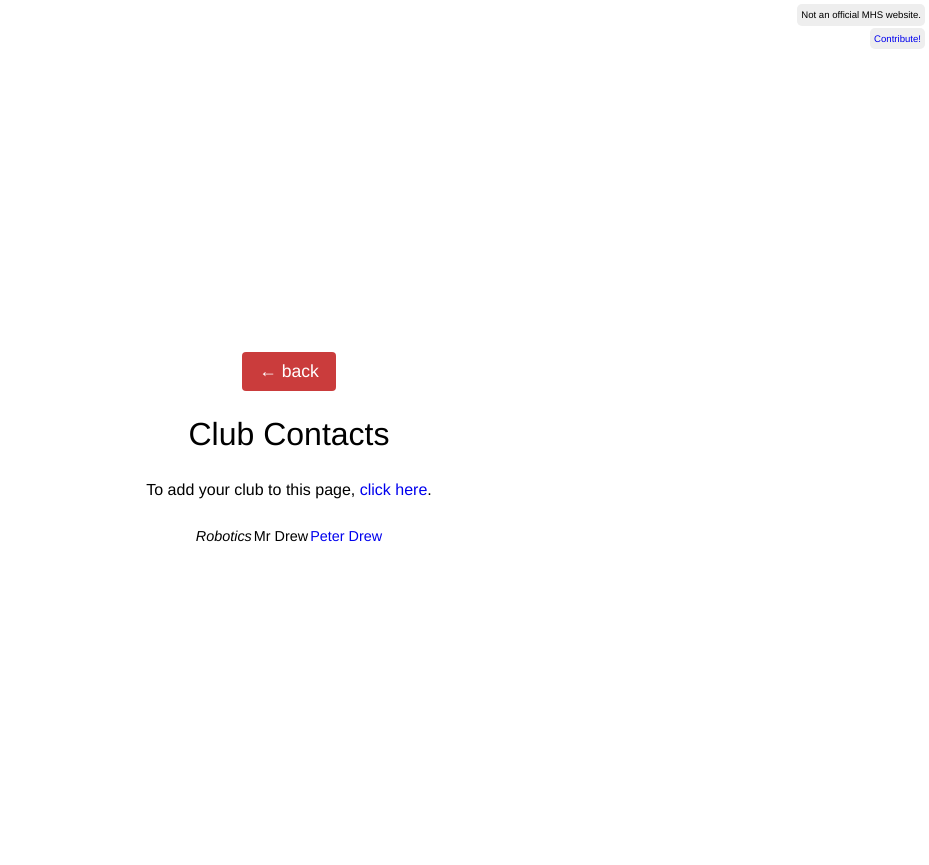
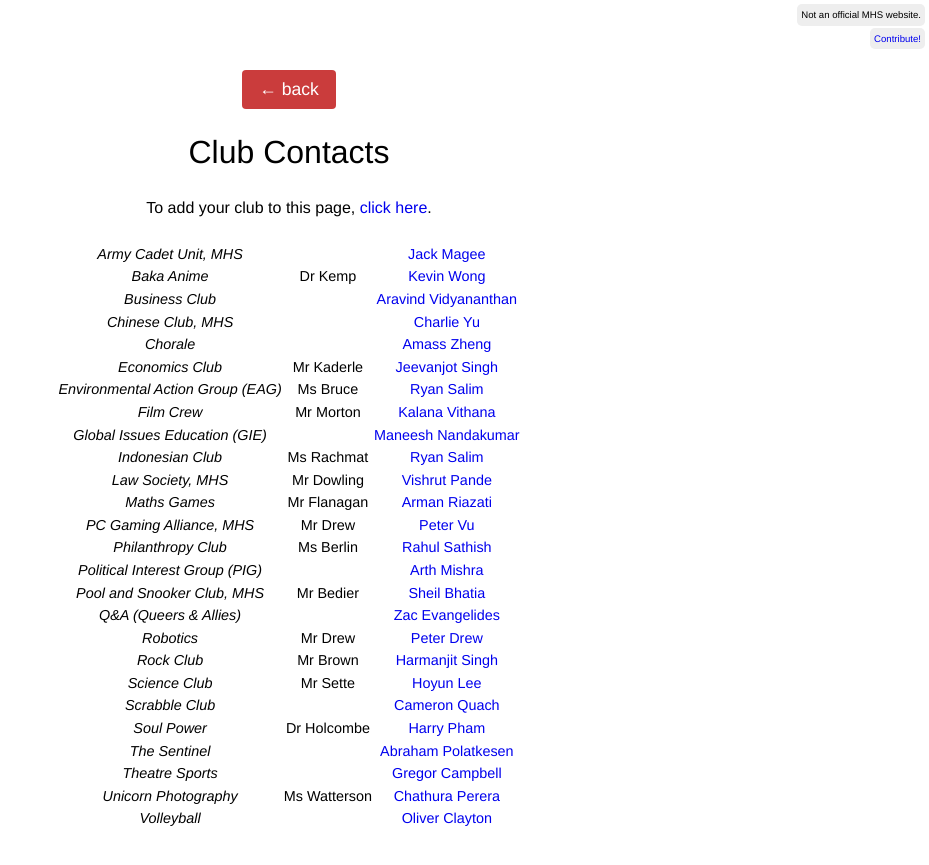
Before and after one commit to mhslinks/mhslinks.github.io, a Jekyll site: the page built from clubs/index.html, in a window 1280 px wide. Shown: the top 865 px of the page, without its empty margins (351-1280 px from the left). Built offline with Jekyll 4.4.1, drawn with Linux system fonts in a browser that asks for light colours.

Commit message:
add clubs

```diff
--- a/_data/clubs.yml
+++ b/_data/clubs.yml
@@ -2,3 +2,128 @@
   teacher: Mr Drew
   studentname: Peter Drew
   studentemail: peter.drew@outlook.com.au
+
+- name: Business Club
+  teacher:
+  studentname: Aravind Vidyananthan
+  studentemail: aravind.800000@gmail.com
+
+- name: Scrabble Club
+  teacher:
+  studentname: Cameron Quach
+  studentemail: cameron.quach@macrob.vic.edu.au
+
+- name: Theatre Sports
+  teacher:
+  studentname: Gregor Campbell
+  studentemail: gregor_j_campbell@hotmail.com
+
+- name: Baka Anime
+  teacher: Dr Kemp
+  studentname: Kevin Wong
+  studentemail: Kevappyxd@hotmail.com
+
+- name: Soul Power
+  teacher: Dr Holcombe
+  studentname: Harry Pham
+  studentemail: harryhpham.99@gmail.com
+
+- name: Film Crew
+  teacher: Mr Morton
+  studentname: Kalana Vithana
+  studentemail: kalanavithana1@gmail.com
+
+- name: Economics Club
+  teacher: Mr Kaderle
+  studentname: Jeevanjot Singh
+  studentemail: jeevanjotsingh@hotmail.com
+
+- name: Global Issues Education (GIE)
+  teacher:
+  studentname: Maneesh Nandakumar
+  studentemail: hema_maneesh@hotmail.com
+
+- name: Law Society, MHS
+  teacher: Mr Dowling
+  studentname: Vishrut Pande
+  studentemail: vishrut@bigpond.com
+
+- name: Army Cadet Unit, MHS
+  teacher:
+  studentname: Jack Magee
+  studentemail: jackmagee1999@gmail.com
+
+- name: Chinese Club, MHS
+  teacher:
+  studentname: Charlie Yu
+  studentemail: mhschineseclub2016@gmail.com
+
+- name: Maths Games
+  teacher: Mr Flanagan
+  studentname: Arman Riazati
+  studentemail: Armanriazati.ar@gmail.com
+
+- name: Philanthropy Club
+  teacher: Ms Berlin
+  studentname: Rahul Sathish
+  studentemail: rahul.sathish@icloud.com
+
+- name: Rock Club
+  teacher: Mr Brown
+  studentname: Harmanjit Singh
+  studentemail: Snghharman@yahoo.com.au
+
+- name: Q&A (Queers & Allies)
+  teacher:
+  studentname: Zac Evangelides
+  studentemail: z.evangelides@gmail.com
+
+- name: Chorale
+  teacher:
+  studentname: Amass Zheng
+  studentemail: azheng1999@gmail.com
+
+- name: Science Club
+  teacher: Mr Sette
+  studentname: Hoyun Lee
+  studentemail: hoyunlee2@gmail.com
+
+- name: PC Gaming Alliance, MHS
+  teacher: Mr Drew
+  studentname: Peter Vu
+  studentemail: hotnoodlesgg@gmail.com
+
+- name: Pool and Snooker Club, MHS
+  teacher: Mr Bedier
+  studentname: Sheil Bhatia
+  studentemail: mhs.pool.snooker.club@gmail.com
+
+- name: The Sentinel
+  teacher:
+  studentname: Abraham Polatkesen
+  studentemail: abraham@minus18.org.au
+
+- name: Political Interest Group (PIG)
+  teacher:
+  studentname: Arth Mishra
+  studentemail: arthmishra@gmail.com
+
+- name: Volleyball
+  teacher:
+  studentname: Oliver Clayton
+  studentemail: Cla0013@mhs.vic.edu.au
+
+- name: Unicorn Photography
+  teacher: Ms Watterson
+  studentname: Chathura Perera
+  studentemail: chathuraperera101@gmail.com
+
+- name: Environmental Action Group (EAG)
+  teacher: Ms Bruce
+  studentname: Ryan Salim
+  studentemail: r.martinsalim@gmail.com
+
+- name: Indonesian Club
+  teacher: Ms Rachmat
+  studentname: Ryan Salim
+  studentemail: r.martinsalim@gmail.com
```
